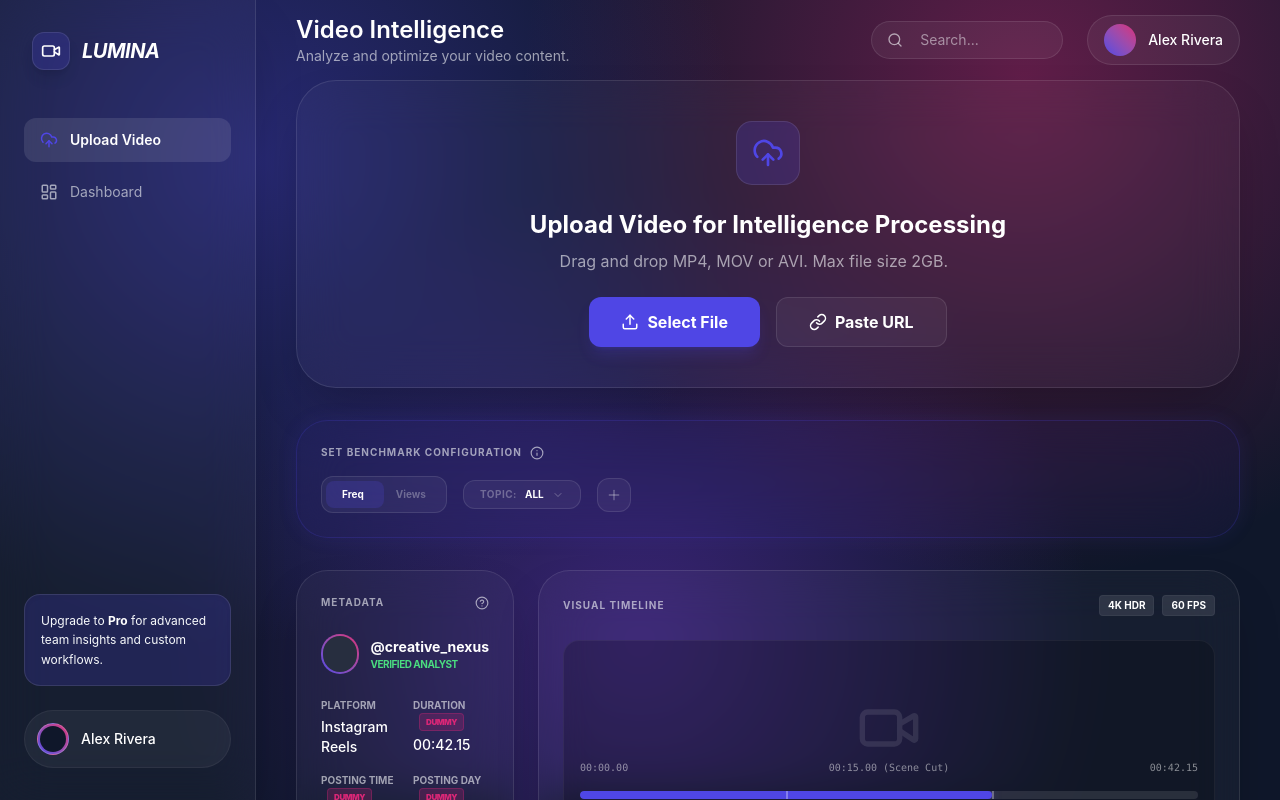
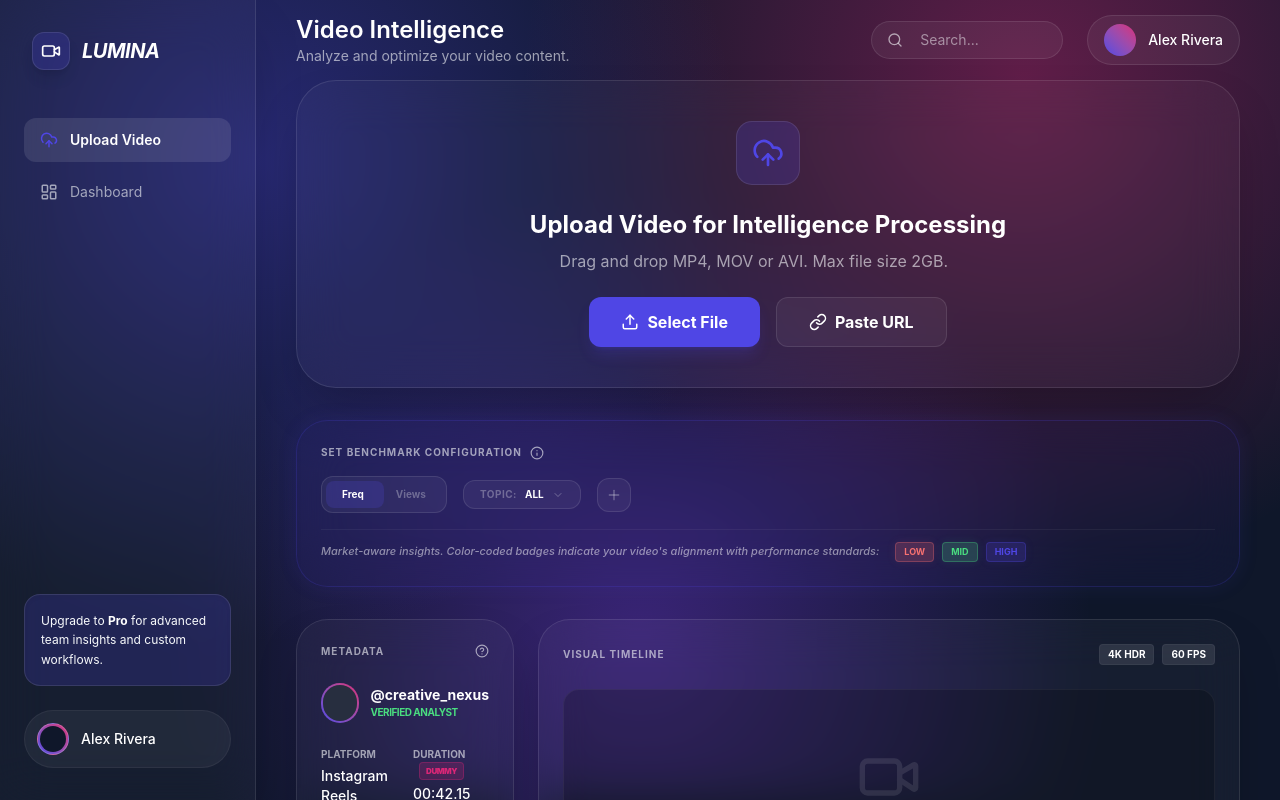
Before and after one commit to fathindifa26/frontend-content, a React (Vite) app: page / in a window 1280 px wide. Shown: the top 800 px of the page. Built offline with nearby package versions, Linux system fonts and the light colour scheme.

Commit message:
tambah badge di set config

```diff
--- a/src/components/views/UploadView.tsx
+++ b/src/components/views/UploadView.tsx
@@ -85,6 +85,19 @@ export function UploadView({ onUpload, isAnalyzing, data }: UploadViewProps) {
               <Plus size={16} />
             </button>
           </div>
+
+          <div className="pt-3 border-t border-white/5 flex items-center justify-between">
+             <div className="flex items-center space-x-4">
+                <p className="text-[11px] font-medium text-white/50 leading-relaxed italic">
+                  Market-aware insights. Color-coded badges indicate your video's alignment with performance standards:
+                </p>
+                <div className="flex items-center space-x-2">
+                   <span className="px-2 py-0.5 rounded border border-error/30 bg-error/20 text-error text-[9px] font-bold uppercase shadow-[0_0_10px_rgba(248,113,113,0.1)]">Low</span>
+                   <span className="px-2 py-0.5 rounded border border-success/30 bg-success/20 text-success text-[9px] font-bold uppercase shadow-[0_0_10px_rgba(74,222,128,0.1)]">Mid</span>
+                   <span className="px-2 py-0.5 rounded border border-primary/30 bg-primary/20 text-primary text-[9px] font-bold uppercase shadow-[0_0_10px_rgba(79,70,229,0.1)]">High</span>
+                </div>
+             </div>
+          </div>
         </div>
       </div>
 
```
